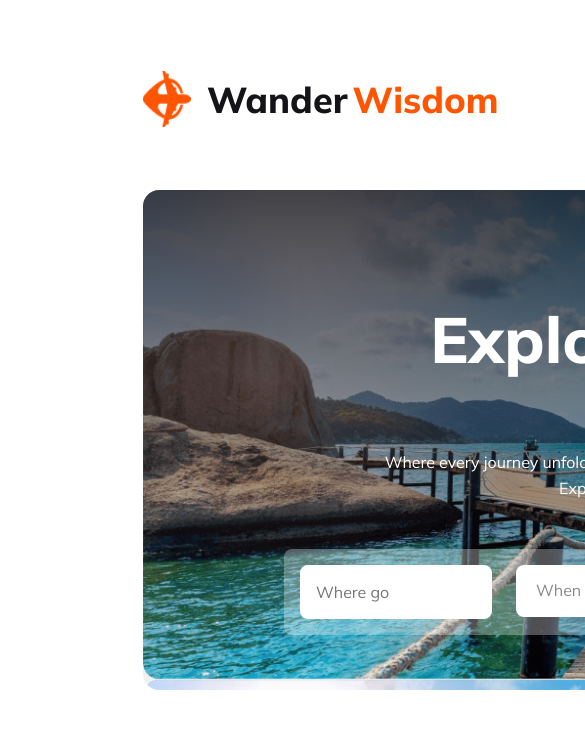
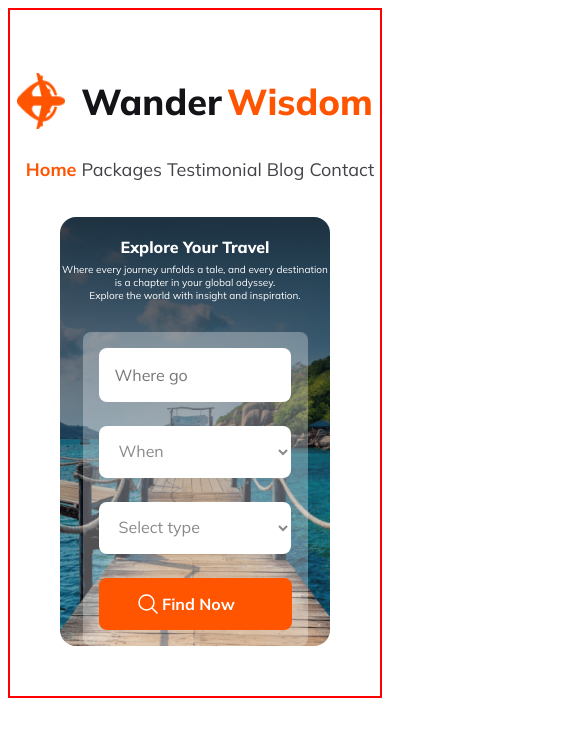
Before and after one commit to Hadron80/Hadi-wondering, a plain HTML site: page index.html in a window 390 px wide. Shown: the top 736 px of the page, 585 px wide, since content can reach past the window. Drawn offline with Linux system fonts and the light colour scheme.

Commit message:
first responsive

```diff
--- a/styles/travel.css
+++ b/styles/travel.css
@@ -10,9 +10,10 @@
 
 /*Header Section*/
 .header {
-    padding: 50px 135px;
+    border: 2px solid red;
+    padding: 50px;
     background: #FFF;
-    width: 1170px;
+    max-width: 1170px;
 }
 
 .nav {
@@ -100,6 +101,7 @@
     border-radius: 16px;
     background: linear-gradient(180deg, rgba(19, 19, 24, 0.80) 0%, rgba(19, 19, 24, 0.00) 100%), url(../Images/Group\ 13\ \(1\)\ \(1\).png);
     background-size: 100%;
+    background-repeat: no-repeat;
     display: flex;
     flex-direction: column;
     align-items: center;
@@ -114,6 +116,7 @@
     font-style: normal;
     font-weight: 800;
     line-height: normal;
+    margin-top: -40px;
 }
 
 .banner-text {
@@ -124,6 +127,7 @@
     font-style: normal;
     font-weight: 400;
     line-height: 1.625rem;
+    margin-top: -30px;
     margin-bottom: 48px;
     /* 162.5% */
 }
@@ -194,3 +198,54 @@
     font-weight: 700;
 
 }
+
+/* respnsive for mobile */
+
+@media screen and (max-width:600px) {
+    .header-nav,.nav,.banner-inputs{
+        flex-direction: column;
+}
+.header-nav{
+    align-items: center;
+    justify-content: center;
+    margin-right: 25px;
+
+}
+.header-nav>ul>li{
+    margin-right: 5px;
+    font-size: 2px;
+}
+.header-icon{
+    width: max-content;
+}
+.banner-container{
+    width: 100%;
+    height: auto;
+    margin-top: 20px;
+    background: linear-gradient(180deg, rgba(19, 19, 24, 0.80) 0%, rgba(19, 19, 24, 0.00) 100%), url(../Images/Group\ 13\ \(1\)\ \(1\).png);
+    background-size: cover;
+    background-position: top center;
+    background-repeat: no-repeat;
+    display: flex;
+    flex-direction: column;
+    align-items: center;
+    justify-content: center;
+
+}
+.banner-title{
+    margin-top: 20px;
+    width: max-content;
+    font-size: 1rem;
+}
+.banner-text{
+    margin-top: -8px;
+    font-size: 10px;
+    line-height: normal;
+}
+.banner-inputs{
+    margin-top: -18px;
+}
+.box-3{
+    width: 177px;
+}
+}
```
